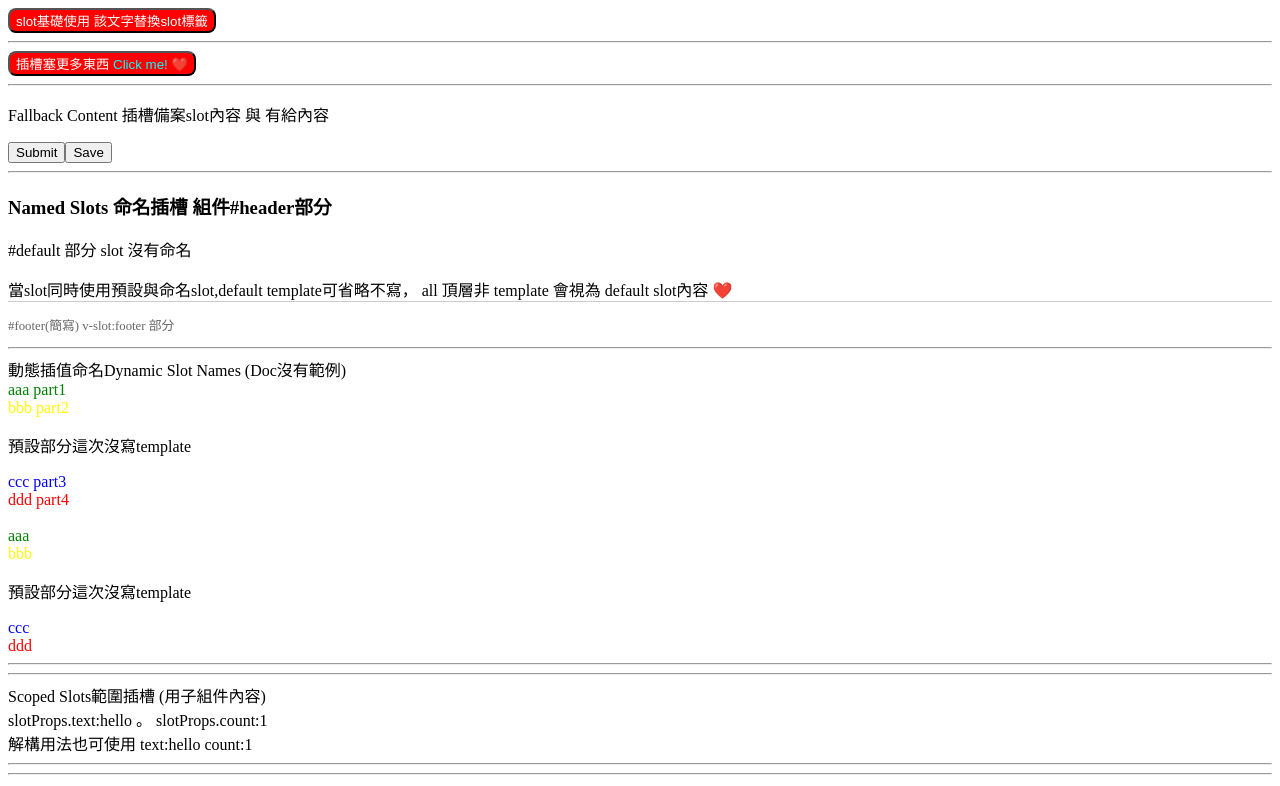
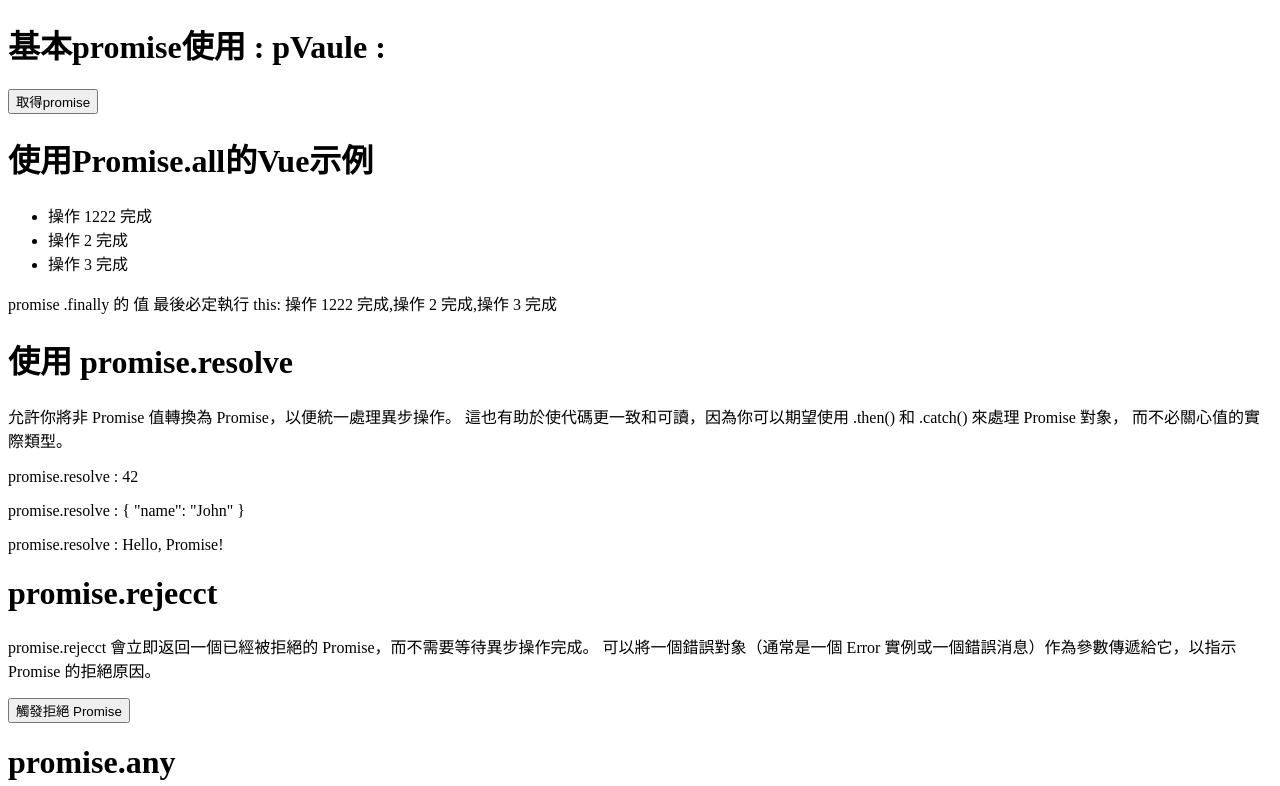
Before and after one commit to leo41271/Vue3-Official-Doc-Learn, a Vue app in the folder Vue3-Official-Doc-Learn/: page / in a window 1280 px wide. Shown: the top 786 px of the page. Built offline with nearby package versions, Linux system fonts and the light colour scheme.

Commit message:
other-concept-Promise : basic 、 all 、  resolve 、 reject  、 any 。(學習來源有點忘記)

```diff
--- a/Vue3-Official-Doc-Learn/src/App.vue
+++ b/Vue3-Official-Doc-Learn/src/App.vue
@@ -1,17 +1,17 @@
 <script setup></script>
 <script>
-import SlotsUse from "@/pages/op-doc/App-components-slots.vue"
+import Promise from "@/pages/other/Promise.vue"
 export default {
   data() {
     return {
     }
   },
   components: {
-    SlotsUse
+    Promise
   }
 }
 </script>
 <template>
-  <SlotsUse></SlotsUse>
+  <Promise></Promise>
 </template>
 <style scoped></style>
--- /dev/null
+++ b/Vue3-Official-Doc-Learn/src/pages/other/Promise.vue
@@ -0,0 +1,155 @@
+<template>
+    <div>
+        <h1>基本promise使用 : pVaule :{{ pVaule }} </h1>
+        <button @click="getPromise"> 取得promise</button>
+
+        <h1>使用Promise.all的Vue示例</h1>
+        <ul>
+            <li v-for="(result, index) in results" :key="index">{{ result }}</li>
+        </ul>
+        <p> promise .finally 的 值 {{ resultsFinally }}</p>
+
+        <h1>使用 promise.resolve </h1>
+        <p> 允許你將非 Promise 值轉換為 Promise，以便統一處理異步操作。
+            這也有助於使代碼更一致和可讀，因為你可以期望使用 .then() 和 .catch() 來處理 Promise 對象，
+            而不必關心值的實際類型。</p>
+        <p>promise.resolve : {{ resolvedValue }}</p>
+        <p>promise.resolve : {{ objValue }}</p>
+        <p>promise.resolve : {{ existingPromiseValue }}</p>
+
+        <h1> promise.rejecct </h1>
+        <p>promise.rejecct 會立即返回一個已經被拒絕的 Promise，而不需要等待異步操作完成。
+            可以將一個錯誤對象（通常是一個 Error 實例或一個錯誤消息）作為參數傳遞給它，以指示 Promise 的拒絕原因。
+        </p>
+        <button @click="rejectPromise">觸發拒絕 Promise</button>
+        <p>{{ errorMessage }}</p>
+
+        <h1> promise.any</h1>
+        <p>Promise.any() 是一个较新的 JavaScript Promise 方法，用于处理多个 Promise 对象，
+            只要其中一个 Promise 成功（resolved），就会返回成功状态，并返回第一个成功的 Promise 的结果。
+            如果所有 Promise 都失败（rejected），则返回一个包含所有失败原因的数组。</p>
+
+    </div>
+</template>
+<script>
+export default {
+    data() {
+        return {
+            pVaule: "",
+            results: [],
+            resultsFinally: '還沒有東東',
+            resolvedValue: null,
+            objValue: null,
+            existingPromiseValue: null,
+            errorMessage: "",
+        }
+    },
+    methods: {
+        // 創建一個返回 Promise 的函數
+        fetchData() {
+            return new Promise((resolve, reject) => {
+                // 模擬一個異步操作，這裡使用 setTimeout 來模擬延遲
+                setTimeout(() => {
+                    const randomNum = Math.random();
+                    if (randomNum < 0.5) { // 如果隨機數小於 0.5，則成功，解析結果
+                        resolve("成功：數據已獲取 fetchDdata 裡面的 | ");
+                    } else { // 如果隨機數大於等於 0.5，則失敗，拒絕並返回錯誤信息
+                        reject("失敗：數據無法獲取 fetchDdata 裡面的 | ");
+                    }
+                }, 2000); // 延遲 1 秒
+            });
+        },
+        getPromise() {
+            this.pVaule = '資料呼叫中....'
+            // 調用 fetchData 函數，處理 Promise 的成功和失敗情況
+            this.fetchData().then((result) => {
+                // 成功情況下，result 是 resolve 的結果
+                console.log(result + "getPromise 裡面的");
+                this.pVaule = result;
+            }).catch((error) => {
+                // 失敗情況下，error 是 reject 的錯誤信息
+                // console.error(error + "getPromise 裡面的");
+                this.pVaule = result;
+            })
+        },
+        // 模擬異步操作的函數
+        simulateAsyncOperation(id, duration, shouldFail = false) {
+            return new Promise((resolve, reject) => {
+                setTimeout(() => {
+                    if (shouldFail) {
+                        reject(`操作 ${id} 失敗`);
+                    } else {
+                        resolve(`操作 ${id} 完成`);
+                    }
+                }, duration);
+            });
+        },
+        promiseAll() {
+            // 鉤子 當Vue組件或頁面被成功挂載到網頁上並可見時，mounted 鉤子會觸發。 例如發起網絡請求、初始化數據、設置監聽器等
+            // 創建多個Promise，其中一個模擬操作失敗
+            const promise1 = this.simulateAsyncOperation(1222, 2000);
+            const promise2 = this.simulateAsyncOperation(2, 1500,); // 模擬失敗
+            const promise3 = this.simulateAsyncOperation(3, 1000);
+            Promise.all([promise1, promise2, promise3]) // 使用Promise.all等待所有Promise完成
+                .then((results) => {
+                    console.log("所有操作都已完成");
+                    console.log("結果：", results);
+                    this.results = results; // 更新Vue組件的數據
+                })
+                .catch((error) => {
+                    console.error("至少一個操作失敗：", error);
+                })
+                .finally(() => {
+                    this.resultsFinally = '最後必定執行 this: ' + this.results;
+                    console.log('無論如何都會執行的清理工作');
+                    // 在這裡執行無論成功還是失敗都需要執行的清理工作
+                });
+        },
+        promiseResolve() {
+            // 使用 Promise.resolve() 創建已解決的 Promise
+            Promise.resolve(42)
+                .then((result) => {
+                    this.resolvedValue = result; // 更新組件數據
+                });
+            const obj = { name: 'John' };
+            Promise.resolve(obj)
+                .then((result) => {
+                    this.objValue = result; // 更新組件數據
+                });
+            const existingPromise = new Promise((resolve) => { // 使用現有的 Promise 對象
+                setTimeout(() => {
+                    resolve('Hello, Promise!');
+                }, 1000);
+            });
+            Promise.resolve(existingPromise)
+                .then((result) => {
+                    this.existingPromiseValue = result; // 更新組件數據
+                });
+        },
+        rejectPromise() {
+            // 使用 Promise.reject() 創建一個已拒絕的 Promise 並提供錯誤信息
+            const rejectedPromise = Promise.reject("這是一個拒絕的 Promise");
+
+            // 使用 .catch() 方法處理拒絕狀態
+            rejectedPromise
+                .then((result) => {
+                    // 這個回調不會執行，因為 Promise 已經被拒絕
+                    console.log("成功：" + result);
+                })
+                .catch((error) => {
+                    // 在拒絕狀態下，這個回調會被執行，並接收拒絕原因（錯誤信息）
+                    this.errorMessage = "錯誤：" + error; // 更新組件數據以顯示錯誤信息
+                });
+        },
+    },
+    mounted() {
+        this.promiseAll();
+        this.promiseResolve();
+    },
+}
+// 來源忘記了 MDN ， gpt輔助 。
+// mdn Static methods promise all https://developer.mozilla.org/en-US/docs/Web/JavaScript/Reference/Global_Objects/Promise/all
+// mdn Static methods promise any https://developer.mozilla.org/en-US/docs/Web/JavaScript/Reference/Global_Objects/Promise/any
+// mdn Static methods promise reject https://developer.mozilla.org/en-US/docs/Web/JavaScript/Reference/Global_Objects/Promise/reject
+// mdn Static methods promise resolve https://developer.mozilla.org/en-US/docs/Web/JavaScript/Reference/Global_Objects/Promise/resolve
+</script>
```
